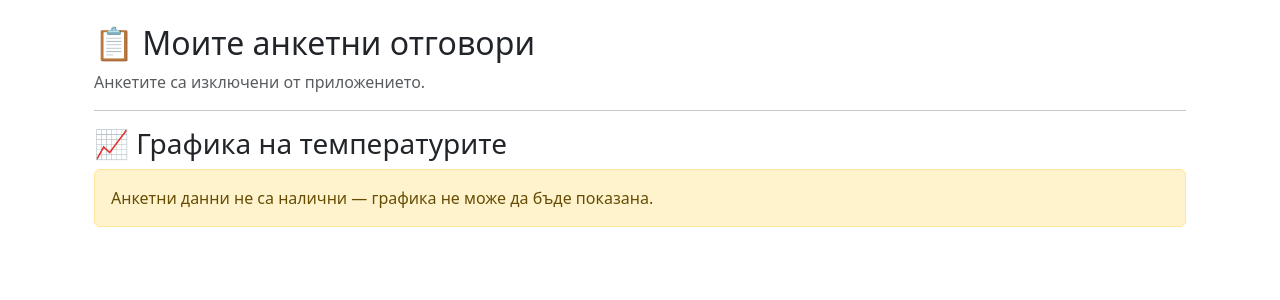
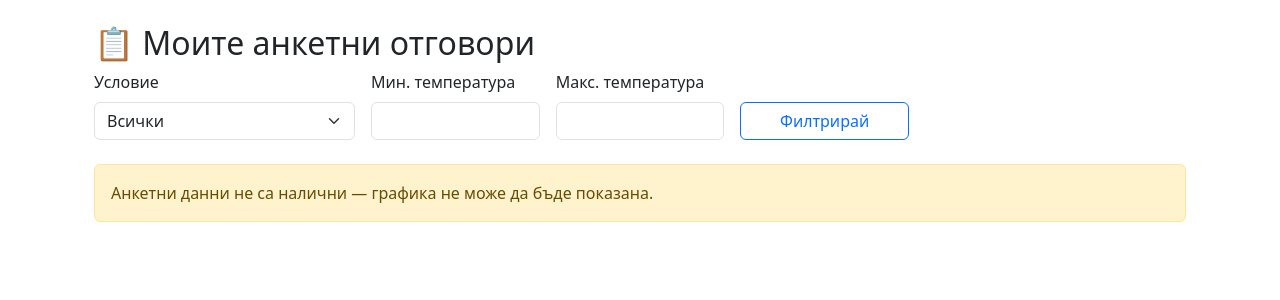
Before and after one commit to codingburgas/2425-11-b-pp-student-practices-assignment-vbpendashev21, a Flask app: page /my_surveys in a window 1280 px wide. Shown: the part 56-356 px from the top of the page. Run offline with Flask 3, Linux system fonts and the light colour scheme; a user stored in the database is signed in; data that the repository does not hold is empty.

Commit message:
Update my_surveys.html

```diff
--- a/app/templates/my_surveys.html
+++ b/app/templates/my_surveys.html
@@ -1,18 +1,65 @@
+
 {% extends "base.html" %}
-
 {% block title %}{{ 'Моите анкети' if session.get('lang') != 'en' else 'My Surveys' }}{% endblock %}
 
 {% block content %}
 <div class="container mt-4">
   <h2>📋 {{ 'Моите анкетни отговори' if session.get('lang') != 'en' else 'My Survey Responses' }}</h2>
-  <p class="text-muted">{{ 'Анкетите са изключени от приложението.' if session.get('lang') != 'en' else 'Surveys are currently disabled in the app.' }}</p>
 
-  <hr>
-  <h3>📈 {{ 'Графика на температурите' if session.get('lang') != 'en' else 'Temperature Chart' }}</h3>
+  <form method="GET" class="row g-3 mb-4">
+    <div class="col-md-3">
+      <label class="form-label">{{ 'Условие' if session.get('lang') != 'en' else 'Condition' }}</label>
+      <select class="form-select" name="condition">
+        <option value="">{{ 'Всички' if session.get('lang') != 'en' else 'All' }}</option>
+        <option value="sunny">☀️ Слънчево</option>
+        <option value="rain">🌧️ Дъжд</option>
+        <option value="snow">❄️ Сняг</option>
+      </select>
+    </div>
+    <div class="col-md-2">
+      <label class="form-label">{{ 'Мин. температура' }}</label>
+      <input type="number" class="form-control" name="min_temp" step="0.1">
+    </div>
+    <div class="col-md-2">
+      <label class="form-label">{{ 'Макс. температура' }}</label>
+      <input type="number" class="form-control" name="max_temp" step="0.1">
+    </div>
+    <div class="col-md-2 align-self-end">
+      <button class="btn btn-outline-primary w-100" type="submit">{{ 'Филтрирай' if session.get('lang') != 'en' else 'Filter' }}</button>
+    </div>
+  </form>
+
   {% if surveys %}
-    <img src="{{ url_for('main.my_surveys_plot') }}" alt="Графика" class="img-fluid">
+  <table class="table table-striped">
+    <thead>
+      <tr>
+        <th>{{ 'Дата' if session.get('lang') != 'en' else 'Date' }}</th>
+        <th>{{ 'Температура (°C)' }}</th>
+        <th>{{ 'Условие' }}</th>
+        <th>{{ 'Облекло' }}</th>
+        <th></th>
+      </tr>
+    </thead>
+    <tbody>
+      {% for s in surveys %}
+      <tr>
+        <td>{{ s.timestamp.strftime('%d.%m.%Y %H:%M') }}</td>
+        <td>{{ s.temperature }}</td>
+        <td>{{ s.condition }}</td>
+        <td>{{ s.outfit }}</td>
+        <td>
+          <form method="POST" action="{{ url_for('main.delete_survey', id=s.id) }}">
+            <button type="submit" class="btn btn-sm btn-danger" onclick="return confirm('Сигурен ли си?')">🗑</button>
+          </form>
+        </td>
+      </tr>
+      {% endfor %}
+    </tbody>
+  </table>
+
+  <img src="{{ url_for('main.my_surveys_plot') }}" alt="Графика" class="img-fluid mt-4">
   {% else %}
-    <div class="alert alert-warning">{{ 'Анкетни данни не са налични — графика не може да бъде показана.' if session.get('lang') != 'en' else 'Survey data not available — chart cannot be displayed.' }}</div>
+  <div class="alert alert-warning">{{ 'Анкетни данни не са налични — графика не може да бъде показана.' if session.get('lang') != 'en' else 'Survey data not available — chart cannot be displayed.' }}</div>
   {% endif %}
 </div>
 {% endblock %}
```
